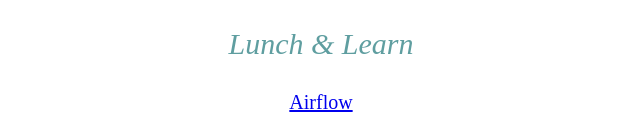
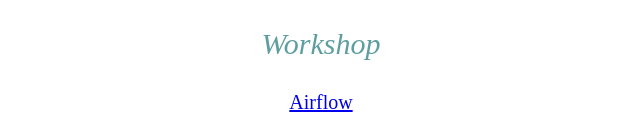
Before and after one commit to godatadriven/tfx-airflow-code-breakfast, a plain HTML site: page services/nginx/index.html in a window 1280 px wide. Shown: the part 392-509 px from the top of the page, without its empty margins (319-959 px from the left). Drawn offline with Linux system fonts and the light colour scheme.

Commit message:
gcp scripts + landing page

```diff
--- a/services/nginx/index.html
+++ b/services/nginx/index.html
@@ -8,7 +8,7 @@
     <img src="https://airflow.apache.org/_images/pin_large.png" style="height:130px; padding-right: 50px;">
     <h1 style="font-size:60px; color:orange; margin:10px;">TensorFlow Extended</h1>
     <h1 style="font-size:50px; color:blue; margin:10px;">Running on Airflow</h1>
-    <p style="font-size:30px; color: cadetblue;"><em>Lunch & Learn</em></p>
+    <p style="font-size:30px; color: cadetblue;"><em>Workshop</em></p>
     <p style="font-size: 20px; color:blue;"><a href="http://localhost/airflow">Airflow</a></p>
     <p style="font-size: 20px; color:orange;"><a href="http://localhost/jupyterlab">JupyterLab</a></p>
 </div>
```
Also changed, not shown: 8 other files.
